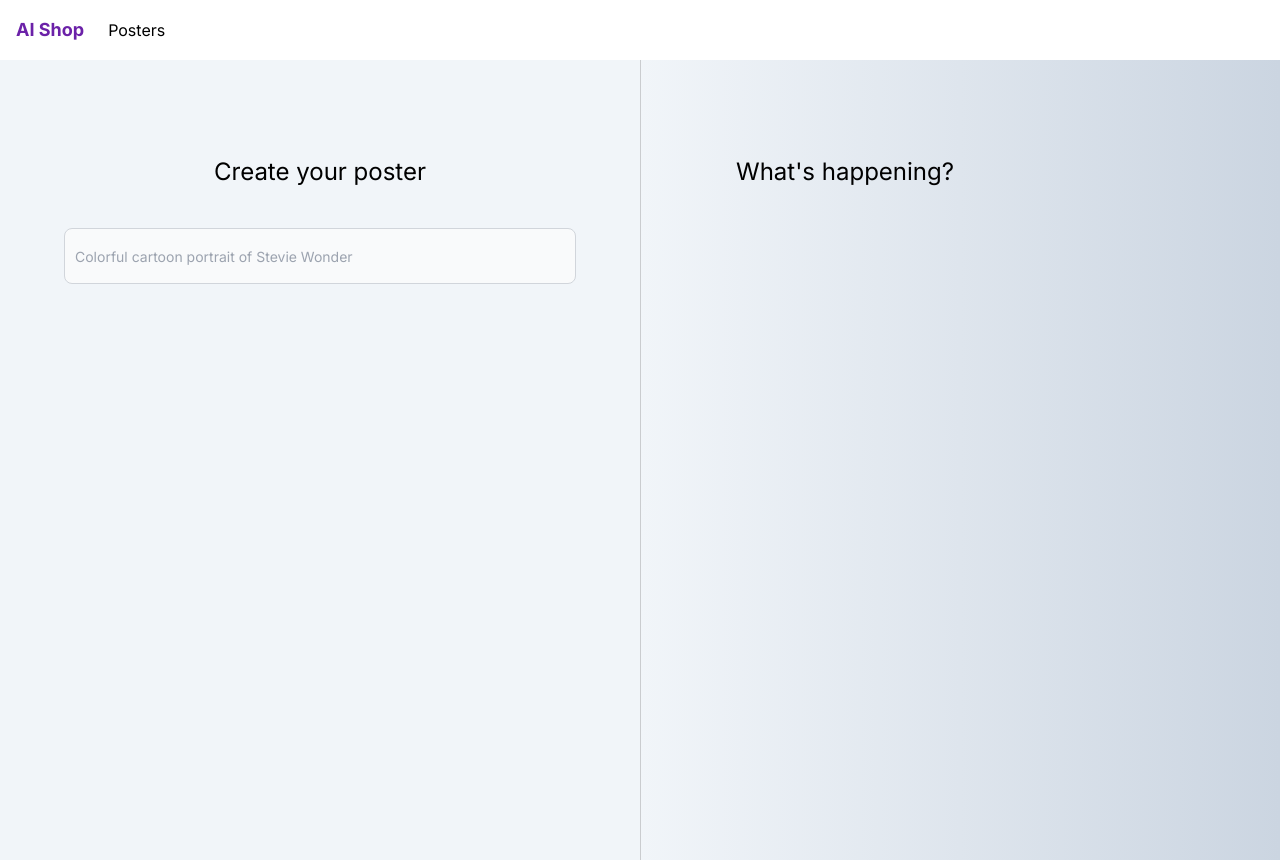
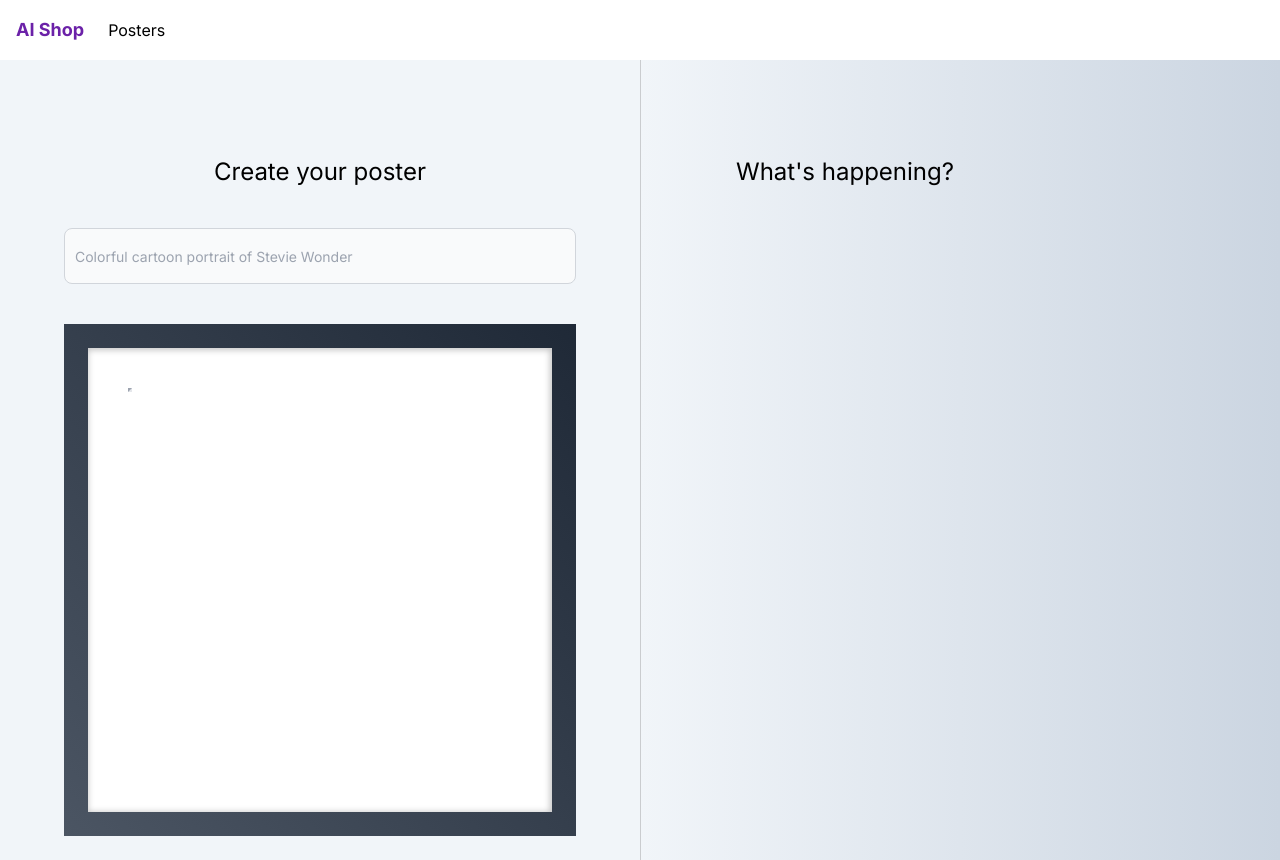
Before and after one commit to Fuasmattn/openai-api-viz, a Next.js app: page /poster in a window 1280 px wide. Built offline with nearby package versions, Linux system fonts and the light colour scheme.

Commit message:
add poster frame

```diff
--- a/src/app/poster/page.tsx
+++ b/src/app/poster/page.tsx
@@ -8,6 +8,7 @@ import { motion } from "framer-motion";
 import { Configuration, OpenAIApi } from "openai";
 import { useProcessVisualization } from "../../context/ProcessVisualizationContext";
 import { Skeleton } from "../../components/Skeleton";
+import { Frame } from "../../components/Frame";
 const configuration = new Configuration({
   organization: "org-IbN8qtDM4FvS3IByygJnFQSO",
   apiKey: "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", // TODO: move to env
@@ -80,10 +81,11 @@ export default function Landing() {
         </div>
 
         <div className="relative mt-10 w-[512px] h-[512px]">
-          {error && <p className="text-red-500">{error}</p>}
+          <Frame isLoading={isLoading}>
+            <div className="w-full h-full border-2 border-b-gray-200 border-r-gray-200 border-t-gray-400 border-l-gray-400">
               {imageUrl && (
                 <Image
-              className="absolute rounded-lg shadow-lg"
+                  className="border-2 border-b-gray-200 border-r-gray-200 border-t-gray-400 border-l-gray-400"
                   src={imageUrl}
                   width={512}
                   height={512}
@@ -91,7 +93,8 @@ export default function Landing() {
                   alt={prompt ?? "generated poster image"}
                 />
               )}
-          {isLoading && <Skeleton className="absolute" />}
+            </div>
+          </Frame>
         </div>
         <div className="mt-10">
           {urlList.length !== 0 && (
--- /dev/null
+++ b/src/components/Frame.tsx
@@ -0,0 +1,18 @@
+import { Skeleton } from "./Skeleton";
+
+export const Frame = ({
+  children,
+  isLoading,
+}: {
+  children?: React.ReactElement;
+  isLoading?: boolean;
+}) => {
+  return (
+    <div className="w-full h-full p-6 shadow-frame-outer bg-gradient-to-tr from-gray-600 to-gray-800 dark:from-gray-600 dark:to-gray-800">
+      <div className="relative w-full h-full shadow-frame bg-white">
+        <div className="absolute p-10">{children}</div>
+        {isLoading && <Skeleton className="absolute p-10" />}
+      </div>
+    </div>
+  );
+};
--- a/src/components/Skeleton.tsx
+++ b/src/components/Skeleton.tsx
@@ -1,7 +1,7 @@
-export const Skeleton = ({ className }: { className: string }) => {
+export const Skeleton = ({ className }: { className?: string }) => {
   return (
     <div
-      className={`${className} w-full h-full rounded-lg animate-pulse bg-slate-100 dark:bg-slate-700`}
+      className={`${className} w-full h-full animate-pulse bg-gray-200`}
     ></div>
   );
 };
--- a/tailwind.config.js
+++ b/tailwind.config.js
@@ -7,11 +7,10 @@ module.exports = {
   ],
   theme: {
     extend: {
-      backgroundImage: {
-        'gradient-radial': 'radial-gradient(var(--tw-gradient-stops))',
-        'gradient-conic':
-          'conic-gradient(from 180deg at 50% 50%, var(--tw-gradient-stops))',
-      },
+      boxShadow: {
+        'frame': 'inset -1px 1px 6px 1px rgba(0,0,0,.24)',
+        'frame-outer': '-1px 1px var(--blur) 1px rgba(0, 0, 0, 0.1), -2px 2px var(--blur) 1px rgba(0, 0, 0, 0.09), -3px 3px var(--blur) 1px rgba(0, 0, 0, 0.08), -4px 4px var(--blur) 1px rgba(0, 0, 0, 0.07), -5px 5px var(--blur) 1px rgba(0, 0, 0, 0.06), -6px 6px var(--blur) 1px rgba(0, 0, 0, 0.05), -7px 7px var(--blur) 1px rgba(0, 0, 0, 0.04), -8px 8px var(--blur) 1px rgba(0, 0, 0, 0.03), -9px 9px var(--blur) 1px rgba(0, 0, 0, 0.03), -10px 10px var(--blur) 1px rgba(0, 0, 0, 0.03), -11px 11px var(--blur) 1px rgba(0, 0, 0, 0.03), -12px 12px var(--blur) 1px rgba(0, 0, 0, 0.02), -13px 13px var(--blur) 1px rgba(0, 0, 0, 0.02), -14px 14px var(--blur) 1px rgba(0, 0, 0, 0.01), -15px 15px var(--blur) 1px rgba(0, 0, 0, 0.01), -16px 16px var(--blur) 1px rgba(0, 0, 0, 0.01)'
+      }
     },
   },
   plugins: [],
```
Lines whose indentation alone changed are shown as unchanged.
